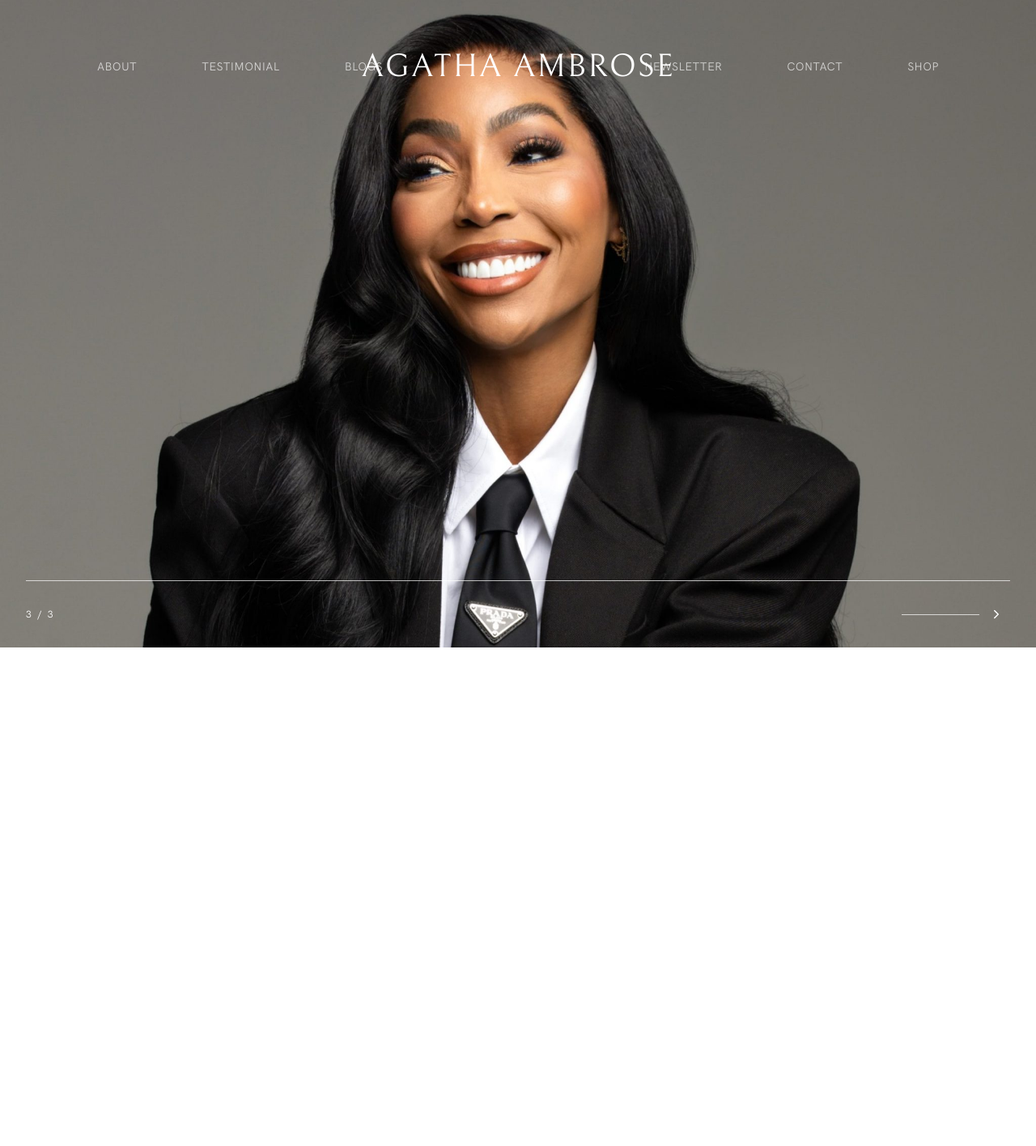
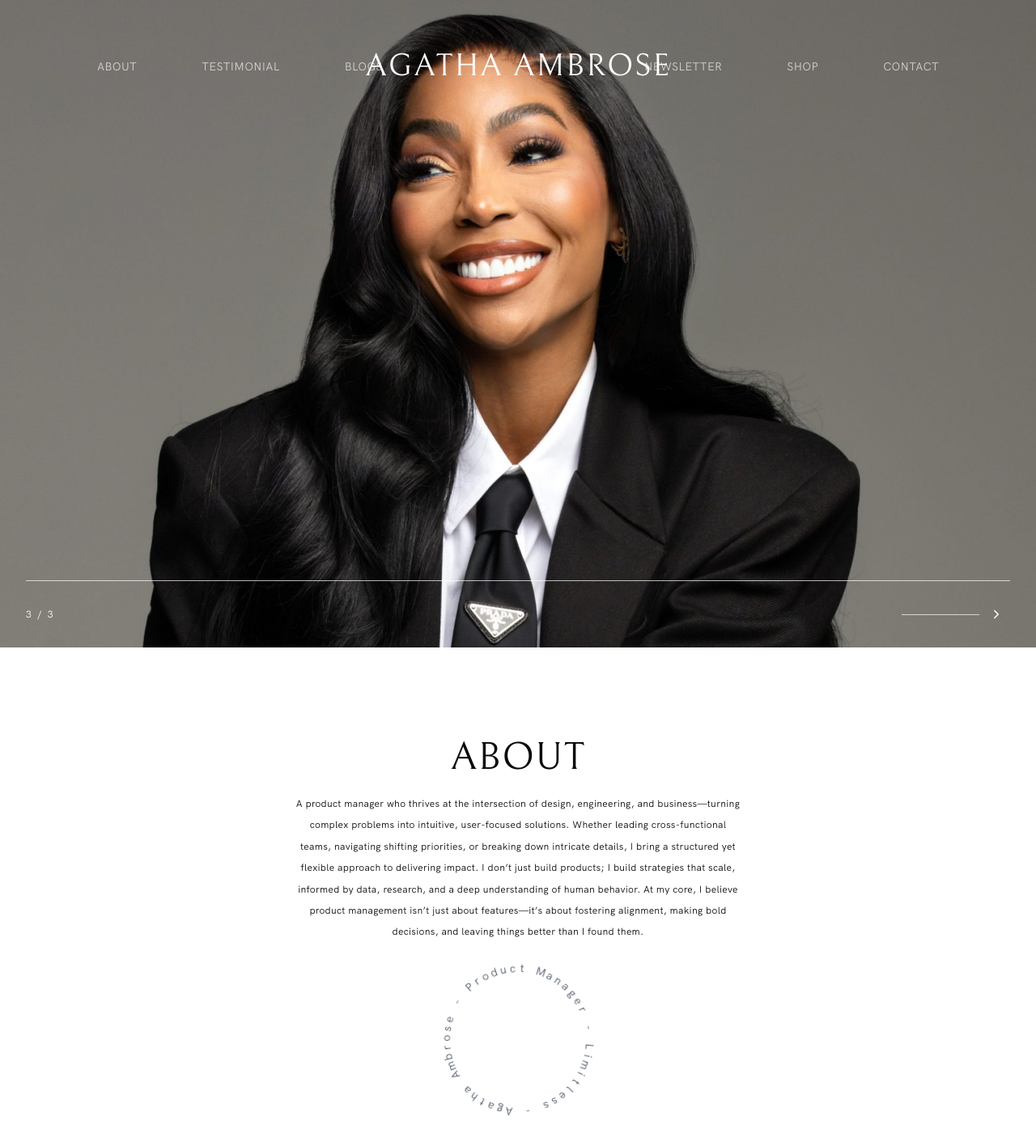
Before and after one commit to edem8/ambrosia, a Next.js app: page / in a window 1280 px wide. Shown: the top 1416 px of the page at 81% size. Before the commit the page ends 800 px from the top, so only its background shows below. Built offline with nearby package versions, Linux system fonts and the light colour scheme.

Commit message:
feat: about responsiveness

```diff
--- a/src/app/Portfolio.tsx
+++ b/src/app/Portfolio.tsx
@@ -1,3 +1,4 @@
+import About from "@/components/layout/About";
 import Onboarding from "@/components/layout/Onboarding";
 import React from "react";
 
@@ -5,6 +6,7 @@ export default function Portfolio() {
   return (
     <div className="flex flex-col items-center justify-items-center min-h-screen gap-10 ">
       <Onboarding />
+      <About />
     </div>
   );
 }
--- a/src/app/globals.css
+++ b/src/app/globals.css
@@ -107,7 +107,7 @@
 
 /* Body styling with background and text colors */
 body {
-  font-family: "Grotesk", "High-Summit", "Bellefair", Arial, Helvetica,
+  font-family: "Grotesk", "High-Summit", "Bellefair", Helvetica,
     sans-serif;
 }
 
--- a/src/app/loading.tsx
+++ b/src/app/loading.tsx
@@ -2,8 +2,8 @@ import React from "react";
 
 export default function loading() {
   return (
-    <div className="flex flex-col items-center justify-items-center min-h-screen gap-16 ">
-      <div className="font-[Bellefair] title">AGATHA AMBROSE</div>
+    <div className="flex flex-col items-center justify-center min-h-screen gap-16 ">
+      <div className="font-[Bellefair] title text-muted-60">AGATHA AMBROSE</div>
     </div>
   );
 }
--- a/src/components/layout/About.tsx
+++ b/src/components/layout/About.tsx
@@ -1,5 +1,27 @@
 import React from "react";
+import Spinner from "../spinner";
 
 export default function About() {
-  return <div className=" w-full h-screen p-6  justify-center flex">About</div>;
+  return (
+    <div className="w-full gap-4  py-10 xl:py-18 text-center flex flex-col items-center">
+      <h1 className="font-[Bellefair] text-3xl sm:text-4xl md:text-5xl tracking-wide">
+        ABOUT
+      </h1>
+      <div className="py-1  w-full px-6 sm:w-[80%] md:w-[70%] lg:w-[60%]  xl:w-[47%]  ">
+        <p className="  tiny tracking-wide ">
+          A product manager who thrives at the intersection of design,
+          engineering, and business—turning complex problems into intuitive,
+          user-focused solutions. Whether leading cross-functional teams,
+          navigating shifting priorities, or breaking down intricate details, I
+          bring a structured yet flexible approach to delivering impact. I don’t
+          just build products; I build strategies that scale, informed by data,
+          research, and a deep understanding of human behavior. At my core, I
+          believe product management isn’t just about features—it’s about
+          fostering alignment, making bold decisions, and leaving things better
+          than I found them.
+        </p>
+        <Spinner>Agatha Ambrose - Product Manager - Limitless - </Spinner>
+      </div>
+    </div>
+  );
 }
--- a/src/components/nav.tsx
+++ b/src/components/nav.tsx
@@ -14,8 +14,8 @@ export default function Navigation() {
   return (
     <header className="w-full">
       <nav
-        className={`flex items-center justify-between py-10 px-10 lg:py-18 lg:px-0 xl:px-10  fixed w-full z-20 duration-300 ${
-          scrolled ? "bg-white text-black" : "text-white"
+        className={`flex items-center justify-between py-10 px-10 lg:py-18 lg:px-0 xl:px-10  md:fixed w-full z-20 duration-300 ${
+          scrolled ? "md:bg-white text-black" : "text-white"
         }`}
       >
         {/* Desktop Navigation */}
@@ -44,10 +44,10 @@ export default function Navigation() {
             NEWSLETTER
           </Link>
           <Link href="#businesses" className={navLinkClass}>
-            CONTACT
+            SHOP
           </Link>
           <Link href="#businesses" className={navLinkClass}>
-            SHOP
+            CONTACT
           </Link>
         </div>
 
@@ -105,13 +105,13 @@ export default function Navigation() {
             href="#businesses"
             className="block text-xs tracking-wide mb-2 w-full p-4 border-b border-gray-300"
           >
-            CONTACT
+            SHOP
           </Link>
           <Link
             href="#businesses"
             className="block text-xs tracking-wide mb-2 w-full p-4 border-b border-gray-300"
           >
-            SHOP
+            CONTACT
           </Link>
 
           {/* Close Button */}
--- a/src/components/loader.tsx
+++ b/src/components/spinner.tsx
@@ -17,7 +17,7 @@ export default function Spinner({ children, className }: CircularTextProps) {
   return (
     <div
       className={cn(
-        "relative animate-spin-10 font-[High-Summit] text-gray-300 text-sm font-semibold sm:text-xl",
+        "relative animate-spin-10 font-[High-Summit] text-gray-600 mt-10 text-sm mx-auto font-medium sm:text-sm",
         className
       )}
       style={{ width: size, height: size }}
--- a/src/hooks/useRadius.ts
+++ b/src/hooks/useRadius.ts
@@ -7,7 +7,7 @@ export default function useRadius() {
 
   useEffect(() => {
     const updateRadius = () => {
-      const newRadius = window.innerWidth < 640 ? 150 : 200;
+      const newRadius = window.innerWidth < 640 ? 140 : 160;
       setRadius(newRadius);
     };
 
--- a/src/styles/style.css
+++ b/src/styles/style.css
@@ -1,16 +1,32 @@
 .title {
-    font-size: 16px;
+  font-size: 16px;
 
   @media screen and (min-width: 768px) {
     font-size: 20px;
-
   }
   @media screen and (min-width: 1024px) {
     font-size: 30px;
-
   }
   @media screen and (min-width: 1200px) {
-    font-size: 40px;
+    font-size: 39px;
+  }
+}
+
+.tiny {
+  font-size: 9.5px;
+  line-height: 1.9;
+
+  @media screen and (min-width: 375px) {
+    font-size: 10.5px;
+    line-height: 2;
+  }
+  @media screen and (min-width: 425px) {
+    font-size: 12px;
+    line-height: 2.2;
+  }
+  @media screen and (min-width: 1440px) {
+    font-size: 13.7px;
+    line-height: 2.4;
 
   }
 }
```
